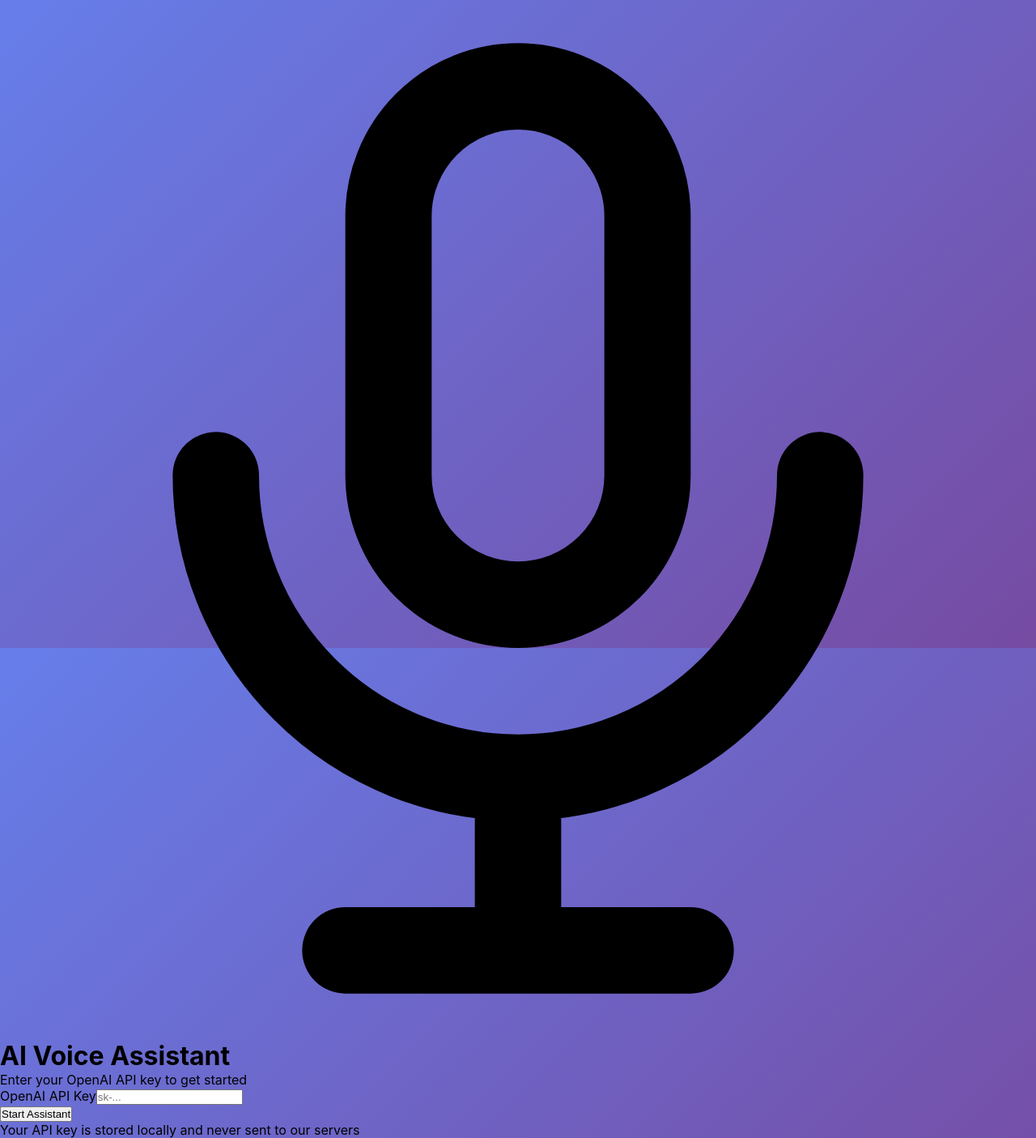
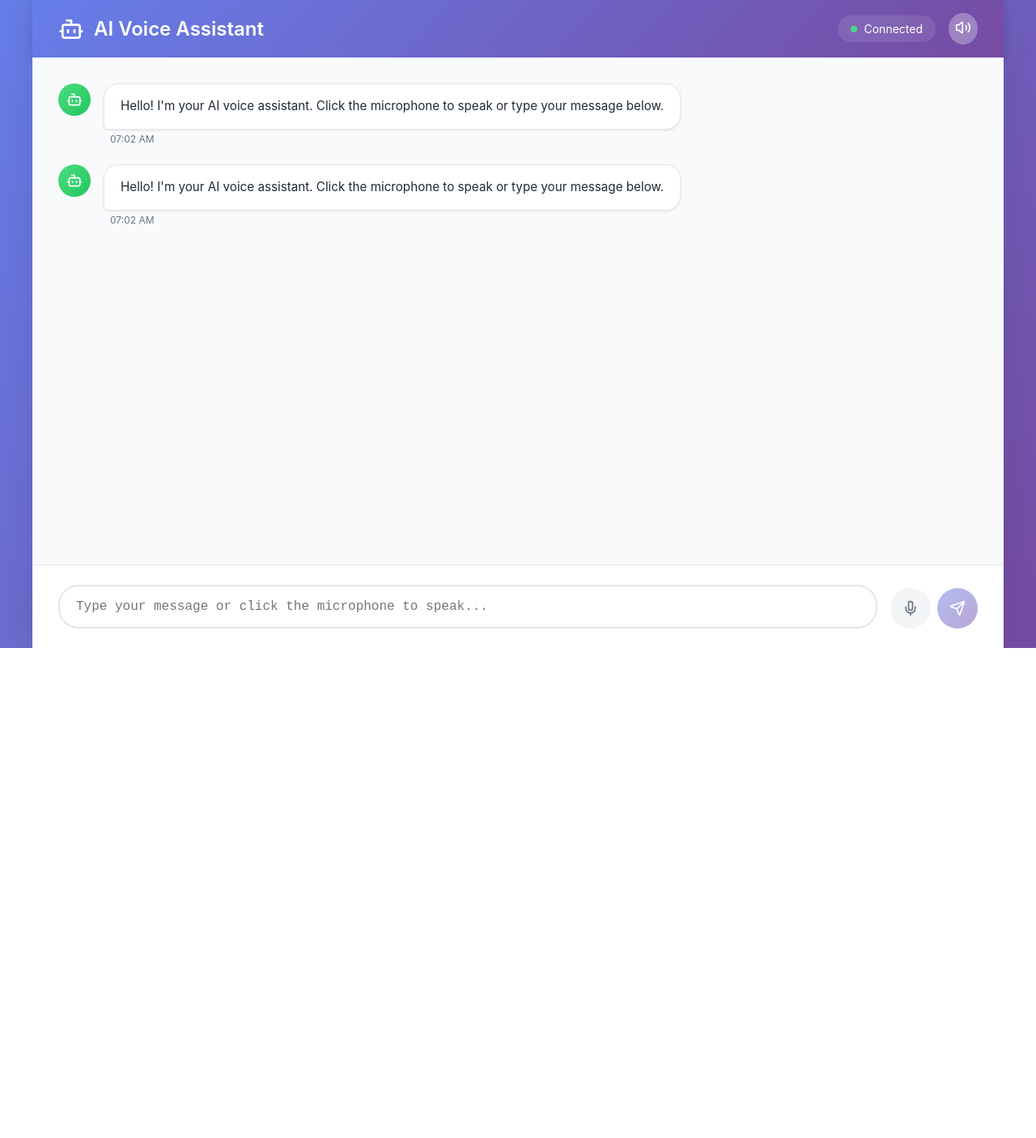
Before and after one commit to Abhimanyu-va/GPT, a React (Vite) app: page / in a window 1280 px wide. Shown: the whole page at 81% size. After the commit the page ends 800 px from the top, so only its background shows below. Built offline with nearby package versions, Linux system fonts and the light colour scheme.

Commit message:
Restore proper React component code

```diff
--- a/src/App.tsx
+++ b/src/App.tsx
@@ -1,4 +1,5 @@
 import React, { useState, useRef, useEffect } from 'react';
+import { Mic, MicOff, Send, Bot, User, Volume2, VolumeX, Wifi, WifiOff } from 'lucide-react';
 import './App.css';
 
 interface Message {
@@ -10,12 +11,17 @@ interface Message {
 
 const App: React.FC = () => {
   const [messages, setMessages] = useState<Message[]>([]);
+  const [inputText, setInputText] = useState('');
   const [isListening, setIsListening] = useState(false);
   const [isProcessing, setIsProcessing] = useState(false);
-  const [apiKey, setApiKey] = useState('');
-  const [showApiKeyInput, setShowApiKeyInput] = useState(true);
+  const [isSpeaking, setIsSpeaking] = useState(false);
+  const [speechEnabled, setSpeechEnabled] = useState(true);
+  const [isConnected, setIsConnected] = useState(true);
+  const [apiKey, setApiKey] = useState('sk-proj-0W7UTSnEoJ8UVlJnwO1HT3BlbkFJW3V2wieIvVI7rMZNirBj');
+
   const recognitionRef = useRef<SpeechRecognition | null>(null);
   const synthRef = useRef<SpeechSynthesis | null>(null);
+  const messagesEndRef = useRef<HTMLDivElement>(null);
 
   useEffect(() => {
     // Initialize speech synthesis
@@ -35,7 +41,8 @@ const App: React.FC = () => {
 
       recognitionRef.current.onresult = (event) => {
         const transcript = event.results[0][0].transcript;
-        handleUserInput(transcript);
+        setInputText(transcript);
+        handleSendMessage(transcript);
       };
 
       recognitionRef.current.onend = () => {
@@ -47,7 +54,18 @@ const App: React.FC = () => {
         setIsListening(false);
       };
     }
+
+    // Add welcome message
+    addMessage("Hello! I'm your AI voice assistant. Click the microphone to speak or type your message below.", false);
   }, []);
+
+  useEffect(() => {
+    scrollToBottom();
+  }, [messages]);
+
+  const scrollToBottom = () => {
+    messagesEndRef.current?.scrollIntoView({ behavior: 'smooth' });
+  };
 
   const addMessage = (text: string, isUser: boolean) => {
     const newMessage: Message = {
@@ -59,13 +77,36 @@ const App: React.FC = () => {
     setMessages(prev => [...prev, newMessage]);
   };
 
-  const handleUserInput = async (input: string) => {
-    addMessage(input, true);
+  const speak = (text: string) => {
+    if (synthRef.current && speechEnabled) {
+      // Stop any ongoing speech
+      synthRef.current.cancel();
+
+      const utterance = new SpeechSynthesisUtterance(text);
+      utterance.rate = 0.9;
+      utterance.pitch = 1;
+      utterance.volume = 0.8;
+
+      utterance.onstart = () => setIsSpeaking(true);
+      utterance.onend = () => setIsSpeaking(false);
+      utterance.onerror = () => setIsSpeaking(false);
+
+      synthRef.current.speak(utterance);
+    }
+  };
+
+  const handleSendMessage = async (message?: string) => {
+    const textToSend = message || inputText.trim();
+    if (!textToSend) return;
+
+    addMessage(textToSend, true);
+    setInputText('');
     setIsProcessing(true);
 
     try {
       // Check for browser commands
-      const lowerInput = input.toLowerCase();
+      const lowerInput = textToSend.toLowerCase();
+
       if (lowerInput.includes('open youtube')) {
         window.open('https://www.youtube.com', '_blank');
         const response = "Opening YouTube for you!";
@@ -84,6 +125,14 @@ const App: React.FC = () => {
         return;
       }
 
+      if (lowerInput.includes('bye') || lowerInput.includes('goodbye')) {
+        const response = "Goodbye! Have a great day!";
+        addMessage(response, false);
+        speak(response);
+        setIsProcessing(false);
+        return;
+      }
+
       // Call OpenAI API
       const response = await fetch('https://api.openai.com/v1/chat/completions', {
         method: 'POST',
@@ -96,11 +145,11 @@ const App: React.FC = () => {
           messages: [
             {
               role: 'system',
-              content: 'You are a helpful voice assistant. Keep responses concise and conversational.'
+              content: 'You are a helpful voice assistant. Keep responses concise and conversational, under 100 words.'
             },
             {
               role: 'user',
-              content: input
+              content: textToSend
             }
           ],
           max_tokens: 150
@@ -116,193 +165,135 @@ const App: React.FC = () => {
 
       addMessage(aiResponse, false);
       speak(aiResponse);
+      setIsConnected(true);
     } catch (error) {
       console.error('Error processing request:', error);
-      const errorMessage = "Sorry, I encountered an error processing your request.";
+      const errorMessage = "Sorry, I encountered an error processing your request. Please check your API key or try again.";
       addMessage(errorMessage, false);
       speak(errorMessage);
+      setIsConnected(false);
     }
 
     setIsProcessing(false);
   };
 
-  const speak = (text: string) => {
-    if (synthRef.current) {
-      const utterance = new SpeechSynthesisUtterance(text);
-      utterance.rate = 0.9;
-      utterance.pitch = 1;
-      utterance.volume = 0.8;
-      synthRef.current.speak(utterance);
-    }
-  };
-
   const startListening = () => {
-    if (recognitionRef.current && !isListening) {
+    if (recognitionRef.current && !isListening && !isProcessing) {
       recognitionRef.current.start();
     }
   };
 
-  const handleApiKeySubmit = (e: React.FormEvent) => {
-    e.preventDefault();
-    if (apiKey.trim()) {
-      setShowApiKeyInput(false);
-      addMessage("Voice assistant is ready! Click the microphone to start speaking.", false);
+  const stopListening = () => {
+    if (recognitionRef.current && isListening) {
+      recognitionRef.current.stop();
     }
   };
 
-  if (showApiKeyInput) {
+  const toggleSpeech = () => {
+    setSpeechEnabled(!speechEnabled);
+    if (synthRef.current && !speechEnabled) {
+      synthRef.current.cancel();
+      setIsSpeaking(false);
+    }
+  };
+
+  const handleKeyPress = (e: React.KeyboardEvent) => {
+    if (e.key === 'Enter' && !e.shiftKey) {
+      e.preventDefault();
+      handleSendMessage();
+    }
+  };
+
   return (
-      <div className="min-h-screen bg-gradient-to-br from-blue-50 to-indigo-100 flex items-center justify-center p-4">
-        <div className="bg-white rounded-2xl shadow-xl p-8 w-full max-w-md">
-          <div className="text-center mb-6">
-            <div className="w-16 h-16 bg-indigo-100 rounded-full flex items-center justify-center mx-auto mb-4">
-              <svg className="w-8 h-8 text-indigo-600" fill="none" stroke="currentColor" viewBox="0 0 24 24">
-                <path strokeLinecap="round" strokeLinejoin="round" strokeWidth={2} d="M19 11a7 7 0 01-7 7m0 0a7 7 0 01-7-7m7 7v4m0 0H8m4 0h4m-4-8a3 3 0 01-3-3V5a3 3 0 116 0v6a3 3 0 01-3 3z" />
-              </svg>
+    <div className="app">
+      {/* Header */}
+      <header className="app-header">
+        <div className="header-content">
+          <div className="header-title">
+            <Bot className="header-icon" />
+            <h1>AI Voice Assistant</h1>
           </div>
-            <h1 className="text-2xl font-bold text-gray-800 mb-2">AI Voice Assistant</h1>
-            <p className="text-gray-600">Enter your OpenAI API key to get started</p>
-          </div>
-
-          <form onSubmit={handleApiKeySubmit} className="space-y-4">
-            <div>
-              <label htmlFor="apiKey" className="block text-sm font-medium text-gray-700 mb-2">
-                OpenAI API Key
-              </label>
-              <input
-                type="password"
-                id="apiKey"
-                value={apiKey}
-                onChange={(e) => setApiKey(e.target.value)}
-                placeholder="sk-..."
-                className="w-full px-4 py-3 border border-gray-300 rounded-lg focus:ring-2 focus:ring-indigo-500 focus:border-transparent outline-none transition-all"
-                required
-              />
+          <div className="header-controls">
+            <div className={`connection-status ${isConnected ? 'connected' : 'disconnected'}`}>
+              <div className="status-dot"></div>
+              <span>{isConnected ? 'Connected' : 'Disconnected'}</span>
             </div>
             <button
-              type="submit"
-              className="w-full bg-indigo-600 text-white py-3 px-4 rounded-lg hover:bg-indigo-700 transition-colors font-medium"
+              className={`control-btn ${speechEnabled ? 'active' : ''}`}
+              onClick={toggleSpeech}
+              title={speechEnabled ? 'Disable speech' : 'Enable speech'}
             >
-              Start Assistant
+              {speechEnabled ? <Volume2 size={20} /> : <VolumeX size={20} />}
             </button>
-          </form>
+          </div>
+        </div>
+      </header>
 
-          <div className="mt-6 text-center">
-            <p className="text-xs text-gray-500">
-              Your API key is stored locally and never sent to our servers
-            </p>
+      {/* Chat Container */}
+      <div className="chat-container">
+        <div className="messages">
+          {messages.map((message) => (
+            <div key={message.id} className={`message ${message.isUser ? 'user' : 'bot'}`}>
+              <div className="message-avatar">
+                {message.isUser ? <User size={20} /> : <Bot size={20} />}
+              </div>
+              <div className="message-content">
+                <div className="message-text">{message.text}</div>
+                <div className="message-time">
+                  {message.timestamp.toLocaleTimeString([], { hour: '2-digit', minute: '2-digit' })}
                 </div>
               </div>
             </div>
-    );
-  }
+          ))}
 
-  return (
-    <div className="min-h-screen bg-gradient-to-br from-blue-50 to-indigo-100">
-      <div className="container mx-auto px-4 py-8 max-w-4xl">
-        <div className="bg-white rounded-2xl shadow-xl overflow-hidden">
-          {/* Header */}
-          <div className="bg-indigo-600 text-white p-6">
-            <div className="flex items-center justify-between">
-              <div className="flex items-center space-x-3">
-                <div className="w-10 h-10 bg-indigo-500 rounded-full flex items-center justify-center">
-                  <svg className="w-6 h-6" fill="none" stroke="currentColor" viewBox="0 0 24 24">
-                    <path strokeLinecap="round" strokeLinejoin="round" strokeWidth={2} d="M19 11a7 7 0 01-7 7m0 0a7 7 0 01-7-7m7 7v4m0 0H8m4 0h4m-4-8a3 3 0 01-3-3V5a3 3 0 116 0v6a3 3 0 01-3 3z" />
-                  </svg>
+          {isProcessing && (
+            <div className="message bot">
+              <div className="message-avatar">
+                <Bot size={20} />
               </div>
-                <div>
-                  <h1 className="text-xl font-bold">AI Voice Assistant</h1>
-                  <p className="text-indigo-200 text-sm">Powered by OpenAI GPT-4</p>
-                </div>
-              </div>
-              <button
-                onClick={() => setShowApiKeyInput(true)}
-                className="text-indigo-200 hover:text-white transition-colors"
-                title="Change API Key"
-              >
-                <svg className="w-5 h-5" fill="none" stroke="currentColor" viewBox="0 0 24 24">
-                  <path strokeLinecap="round" strokeLinejoin="round" strokeWidth={2} d="M10.325 4.317c.426-1.756 2.924-1.756 3.35 0a1.724 1.724 0 002.573 1.066c1.543-.94 3.31.826 2.37 2.37a1.724 1.724 0 001.065 2.572c1.756.426 1.756 2.924 0 3.35a1.724 1.724 0 00-1.066 2.573c.94 1.543-.826 3.31-2.37 2.37a1.724 1.724 0 00-2.572 1.065c-.426 1.756-2.924 1.756-3.35 0a1.724 1.724 0 00-2.573-1.066c-1.543.94-3.31-.826-2.37-2.37a1.724 1.724 0 00-1.065-2.572c-1.756-.426-1.756-2.924 0-3.35a1.724 1.724 0 001.066-2.573c-.94-1.543.826-3.31 2.37-2.37.996.608 2.296.07 2.572-1.065z" />
-                  <path strokeLinecap="round" strokeLinejoin="round" strokeWidth={2} d="M15 12a3 3 0 11-6 0 3 3 0 016 0z" />
-                </svg>
-              </button>
-            </div>
-          </div>
-
-          {/* Messages */}
-          <div className="h-96 overflow-y-auto p-6 space-y-4">
-            {messages.length === 0 ? (
-              <div className="text-center text-gray-500 mt-20">
-                <svg className="w-16 h-16 mx-auto mb-4 text-gray-300" fill="none" stroke="currentColor" viewBox="0 0 24 24">
-                  <path strokeLinecap="round" strokeLinejoin="round" strokeWidth={2} d="M8 12h.01M12 12h.01M16 12h.01M21 12c0 4.418-4.03 8-9 8a9.863 9.863 0 01-4.255-.949L3 20l1.395-3.72C3.512 15.042 3 13.574 3 12c0-4.418 4.03-8 9-8s9 3.582 9 8z" />
-                </svg>
-                <p className="text-lg">Ready to chat!</p>
-                <p className="text-sm">Click the microphone to start speaking</p>
-              </div>
-            ) : (
-              messages.map((message) => (
-                <div
-                  key={message.id}
-                  className={`flex ${message.isUser ? 'justify-end' : 'justify-start'}`}
-                >
-                  <div
-                    className={`max-w-xs lg:max-w-md px-4 py-2 rounded-2xl ${
-                      message.isUser
-                        ? 'bg-indigo-600 text-white'
-                        : 'bg-gray-100 text-gray-800'
-                    }`}
-                  >
-                    <p className="text-sm">{message.text}</p>
-                    <p className={`text-xs mt-1 ${message.isUser ? 'text-indigo-200' : 'text-gray-500'}`}>
-                      {message.timestamp.toLocaleTimeString()}
-                    </p>
-                  </div>
-                </div>
-              ))
-            )}
-            {isProcessing && (
-              <div className="flex justify-start">
-                <div className="bg-gray-100 text-gray-800 max-w-xs lg:max-w-md px-4 py-2 rounded-2xl">
-                  <div className="flex items-center space-x-2">
-                    <div className="flex space-x-1">
-                      <div className="w-2 h-2 bg-gray-400 rounded-full animate-bounce"></div>
-                      <div className="w-2 h-2 bg-gray-400 rounded-full animate-bounce" style={{ animationDelay: '0.1s' }}></div>
-                      <div className="w-2 h-2 bg-gray-400 rounded-full animate-bounce" style={{ animationDelay: '0.2s' }}></div>
-                    </div>
-                    <span className="text-sm text-gray-600">Thinking...</span>
+              <div className="message-content">
+                <div className="typing-indicator">
+                  <span></span>
+                  <span></span>
+                  <span></span>
                 </div>
               </div>
             </div>
           )}
+
+          <div ref={messagesEndRef} />
         </div>
 
-          {/* Controls */}
-          <div className="border-t bg-gray-50 p-6">
-            <div className="flex justify-center">
+        {/* Input Container */}
+        <div className="input-container">
+          <div className="input-wrapper">
+            <textarea
+              className="message-input"
+              value={inputText}
+              onChange={(e) => setInputText(e.target.value)}
+              onKeyPress={handleKeyPress}
+              placeholder="Type your message or click the microphone to speak..."
+              disabled={isProcessing}
+              rows={1}
+            />
+            <div className="input-controls">
               <button
-                onClick={startListening}
-                disabled={isListening || isProcessing}
-                className={`w-16 h-16 rounded-full flex items-center justify-center transition-all transform hover:scale-105 ${
-                  isListening
-                    ? 'bg-red-500 text-white animate-pulse'
-                    : isProcessing
-                    ? 'bg-gray-400 text-white cursor-not-allowed'
-                    : 'bg-indigo-600 text-white hover:bg-indigo-700 shadow-lg'
-                }`}
+                className={`mic-btn ${isListening ? 'listening' : ''} ${isSpeaking ? 'speaking' : ''}`}
+                onClick={isListening ? stopListening : startListening}
+                disabled={isProcessing}
+                title={isListening ? 'Stop listening' : 'Start voice input'}
               >
-                {isListening ? (
-                  <svg className="w-8 h-8" fill="currentColor" viewBox="0 0 24 24">
-                    <path d="M6 19h4V5H6v14zm8-14v14h4V5h-4z" />
-                  </svg>
-                ) : (
-                  <svg className="w-8 h-8" fill="none" stroke="currentColor" viewBox="0 0 24 24">
-                    <path strokeLinecap="round" strokeLinejoin="round" strokeWidth={2} d="M19 11a7 7 0 01-7 7m0 0a7 7 0 01-7-7m7 7v4m0 0H8m4 0h4m-4-8a3 3 0 01-3-3V5a3 3 0 116 0v6a3 3 0 01-3 3z" />
-                  </svg>
-                )}
+                {isListening ? <MicOff size={20} /> : <Mic size={20} />}
+              </button>
+              <button
+                className="send-btn"
+                onClick={() => handleSendMessage()}
+                disabled={!inputText.trim() || isProcessing}
+                title="Send message"
+              >
+                <Send size={20} />
               </button>
             </div>
-            <p className="text-center text-sm text-gray-600 mt-3">
-              {isListening ? 'Listening...' : isProcessing ? 'Processing...' : 'Click to speak'}
-            </p>
           </div>
         </div>
       </div>
```
Lines whose indentation alone changed are shown as unchanged.
